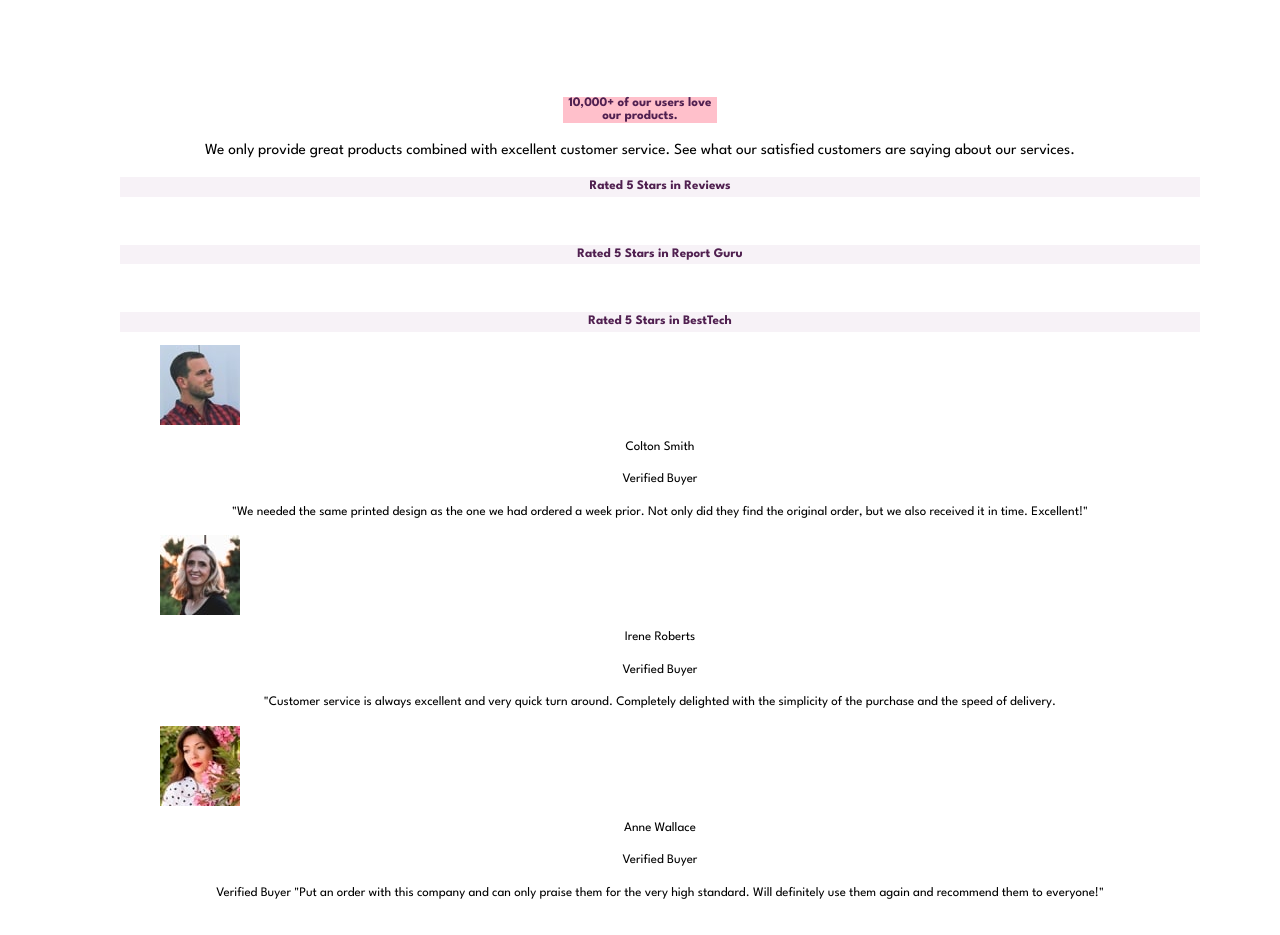
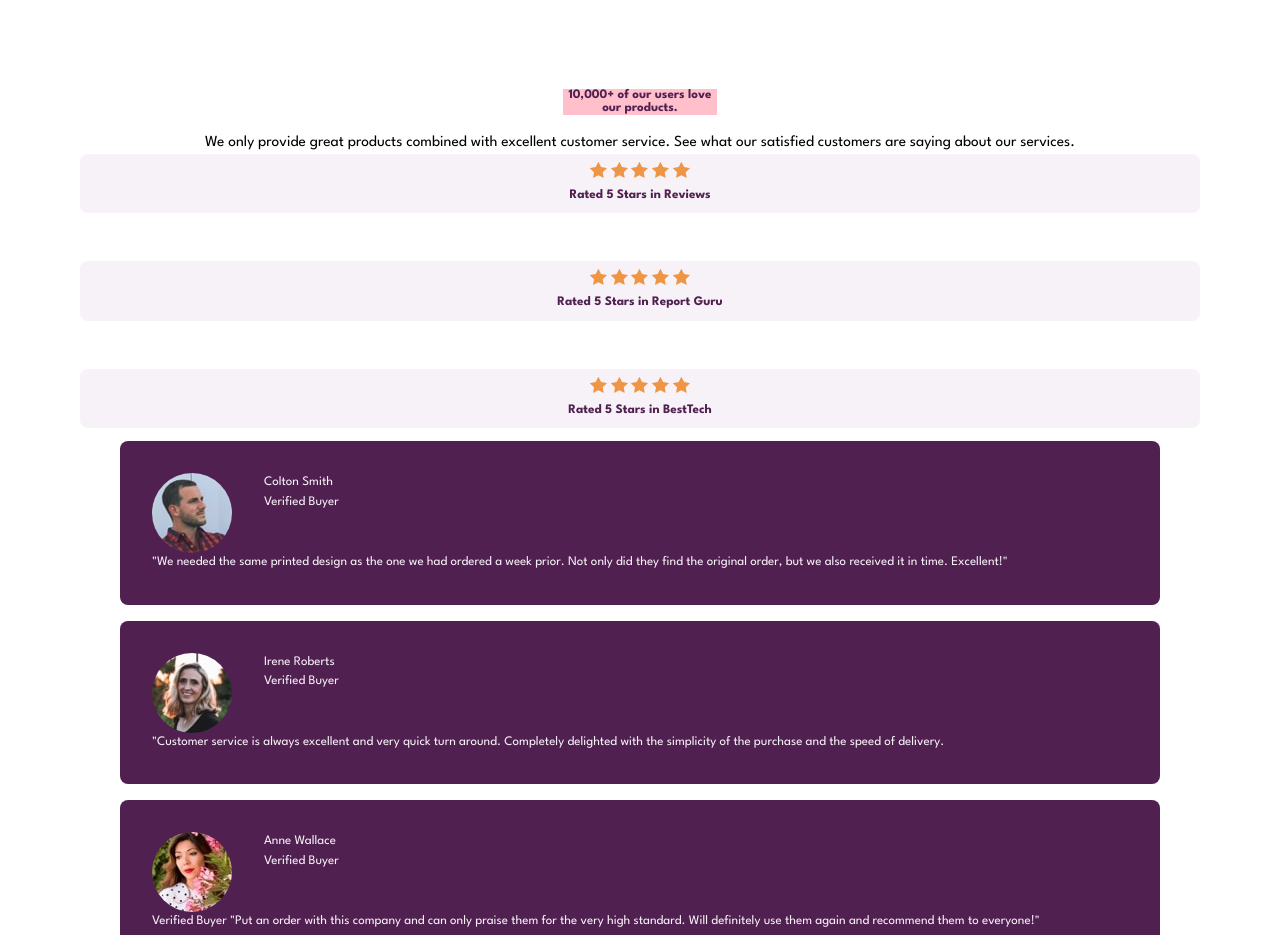
Before and after one commit to karimabdelghanyhefnawy1/Project-3, a plain HTML site: page index.html in a window 1280 px wide. Shown: the top 935 px of the page. Drawn offline with Linux system fonts and the light colour scheme.

Commit message:
stars and color

```diff
--- a/index.html
+++ b/index.html
@@ -28,14 +28,16 @@
       <li>Rated 5 Stars in BestTech</li>
       </ul>
 
-    <ul class="quotes">
+    <ul class="quotes flow-content">
       <li>
         <blockquote>
         <div class="split">
         <img src="images/image-colton.jpg" alt="">
+        <div>
         <p class="name">Colton Smith</p>
+        <p class="status">Verified Buyer</p>
         </div>
-        <p class="status">Verified Buyer</p>
+        </div>
         <p class="quote"> "We needed the same printed design as the one we had ordered a week prior.
         Not only did they find the original order, but we also received it in time.
         Excellent!"</p>
@@ -45,9 +47,11 @@
       <blockquote>
         <div class="split">
         <img src="images/image-irene.jpg" alt="">
+        <div>
         <p class="name"> Irene Roberts </p>
+        <p class="status">Verified Buyer</p>
         </div>
-        <p class="status">Verified Buyer</p>
+        </div>
         <p class="quote">"Customer service is always excellent and very quick turn around. Completely
           delighted with the simplicity of the purchase and the speed of delivery.</p>
       </blockquote>
@@ -56,9 +60,11 @@
         <blockquote>
           <div class="split">
           <img src="images/image-anne.jpg" alt="">
+          <div>
           <p class="name">Anne Wallace</p>
+          <p class="status">Verified Buyer</p>
           </div>
-          <p class="status">Verified Buyer</p>
+          </div>
           <p class="quote">
             Verified Buyer
             "Put an order with this company and can only praise them for the very high
--- a/master.css
+++ b/master.css
@@ -11,6 +11,14 @@
     --fs-400: .8125rem;
     --fs-500: .9625rem;
     --fs-900: 2rem;
+
+    --br:.5rem;
+    --spacer:2rem;
+}
+*,
+*::before
+*::after {
+    box-sizing: border-box;
 }
 @media (min-width: 50rem) {
     :root {
@@ -46,13 +54,19 @@ h1 {
     padding: 0 2rem;
     margin: 0 auto;
 }
+body,
+h2,
+h3,
+h4,
+p,
 ul[class],
-ol[class] {
-    list-style: none;
-}
-img {
-    max-width: 100%;
-    display: block;
+ol[class],
+li,
+figure,
+figcaption,
+dl,
+dd{
+    margin: 0;
 }
 input,
 button,
@@ -60,10 +74,39 @@ textarea,
 select {
     font: inherit;
 }
-.ratings li {
+ul[class],
+ol[class] {
+    padding: 0;
+    list-style: none;
+}
+img {
+    max-width: 100%;
+    display: block;
+    border-radius: 50%;
+    margin-right: var(--spacer);
+}
+input,
+button,
+textarea,
+select {
+    font: inherit;
+}
+.ratings > li {
     color: var(--clr-primary-700);
     background: var(--clr-neutral-200);
     font-weight: 800;
+    padding: .5rem;
+    border-radius: var(--br);
+}
+.ratings > li::before{
+        content: '';
+        width: 100px;
+        height: 1rem;
+        margin: 0 auto;
+        margin-bottom: .5rem;
+        display: block;
+        background-image: url(images/icon-star.svg);
+        background-repeat: space;
 }
 .flow-content > * + * {
     margin-top: var(--flow-space, 1rem);
@@ -71,3 +114,13 @@ select {
 .ratings {
     --flow-space: 3rem;
 }
+.quotes blockquote {
+    background: var(--clr-primary-700);
+    color: var(--clr-neutral-200);
+    text-align: left;
+    border-radius: var(--br);
+    padding: var(--spacer);
+}
+.split {
+    display: flex;
+}
```
